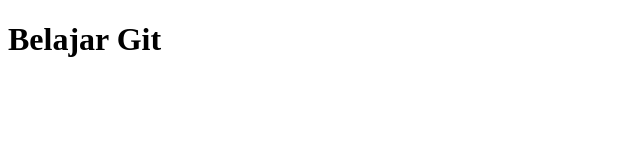
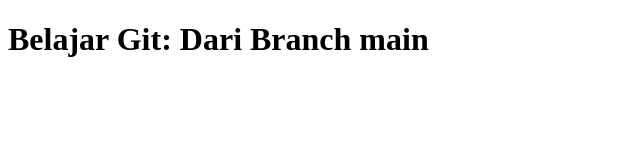
Before and after one commit to sintanur12i/belajargit307, a plain HTML site: page index.html in a window 1280 px wide. Shown: the whole page, without its empty margins (0-640 px from the left). Drawn offline with Linux system fonts and the light colour scheme.

Commit message:
edit di branch main

```diff
--- a/index.html
+++ b/index.html
@@ -6,7 +6,8 @@
     <title>GIT</title>
 </head>
 <body>
-    <h1>Belajar Git</h1>
+    <h1>Belajar Git: Dari Branch main</h1>
+
 
 </body>
 </html>
```
